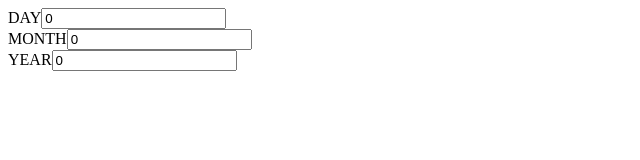
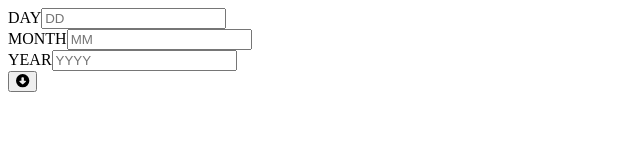
Before and after one commit to ar4scode/age-calculator-react, a React (Vite) app: page / in a window 1280 px wide. Shown: the top 160 px of the page, without its empty margins (0-640 px from the left). Built offline with nearby package versions, Linux system fonts and the light colour scheme.

Commit message:
Install FontAwesome package and use empty string instead of null for formik values

```diff
--- a/package.json
+++ b/package.json
@@ -10,6 +10,10 @@
     "preview": "vite preview"
   },
   "dependencies": {
+    "@fortawesome/fontawesome-svg-core": "^6.7.1",
+    "@fortawesome/free-brands-svg-icons": "^6.7.1",
+    "@fortawesome/free-solid-svg-icons": "^6.7.1",
+    "@fortawesome/react-fontawesome": "^0.2.2",
     "formik": "^2.4.6",
     "react": "^18.3.1",
     "react-dom": "^18.3.1",
--- a/src/components/AgeCalculator.jsx
+++ b/src/components/AgeCalculator.jsx
@@ -1,5 +1,8 @@
 import {useFormik} from "formik"
 import * as Yup from "yup"
+import { FontAwesomeIcon } from "@fortawesome/react-fontawesome";
+import { faCircleDown } from "@fortawesome/free-solid-svg-icons";
+
 
 export default function AgeCalculator() {
 
@@ -22,9 +25,9 @@
 
   const formik = useFormik({
     initialValues: {
-      day: 0,
-      month: 0,
-      year: 0
+      day: "",
+      month: "",
+      year: "",
     },
     validationSchema,
     onSubmit: (values) => {
@@ -80,6 +83,8 @@
               <div style={{ color: "red" }}>{formik.errors.year}</div>
             ) : null}
           </div>
+
+          <button type="submit"><FontAwesomeIcon icon={faCircleDown} /></button>
         </form>
       </div>
     </>
```
Also changed, not shown: 1 other file (tests, documents, lock files or other folders).
